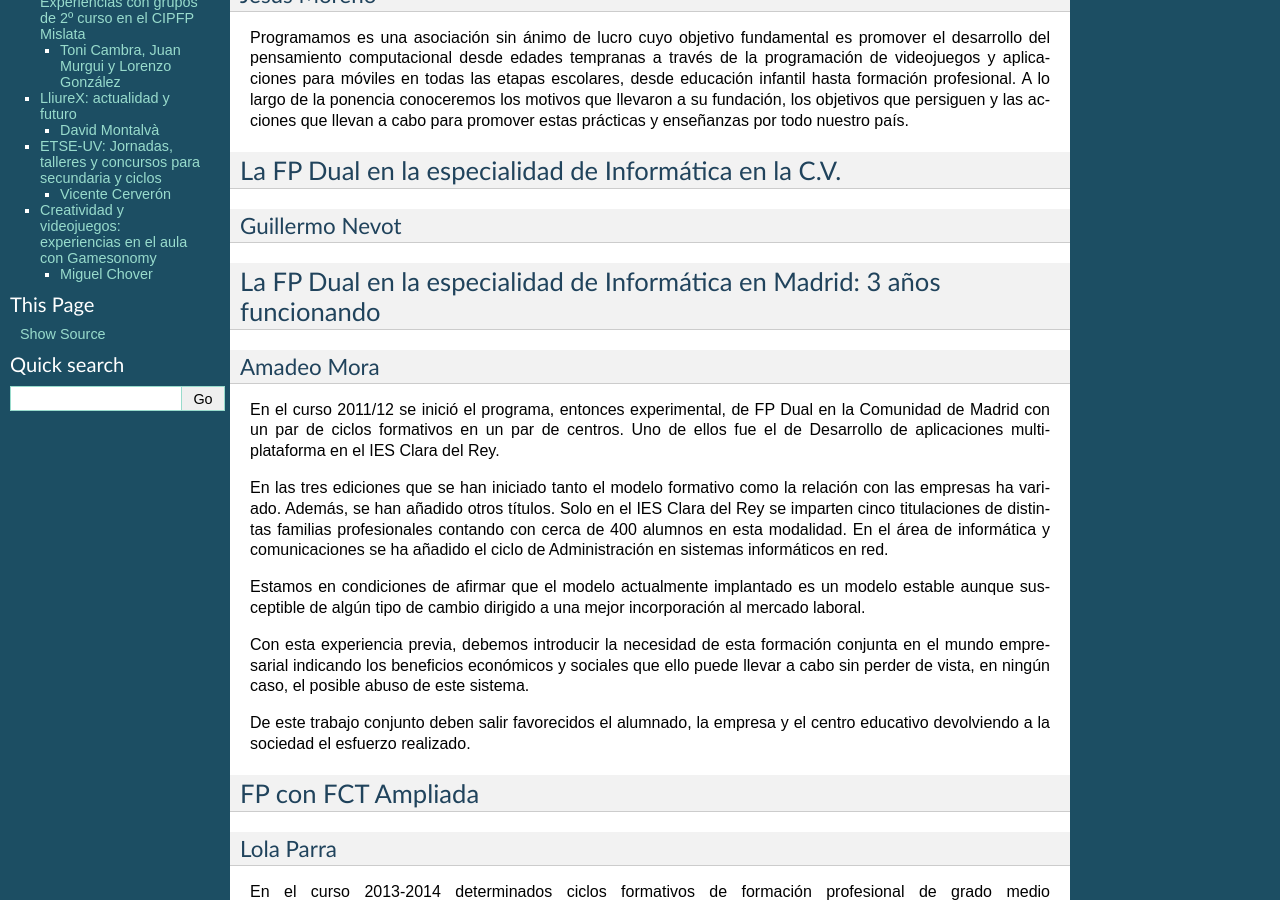
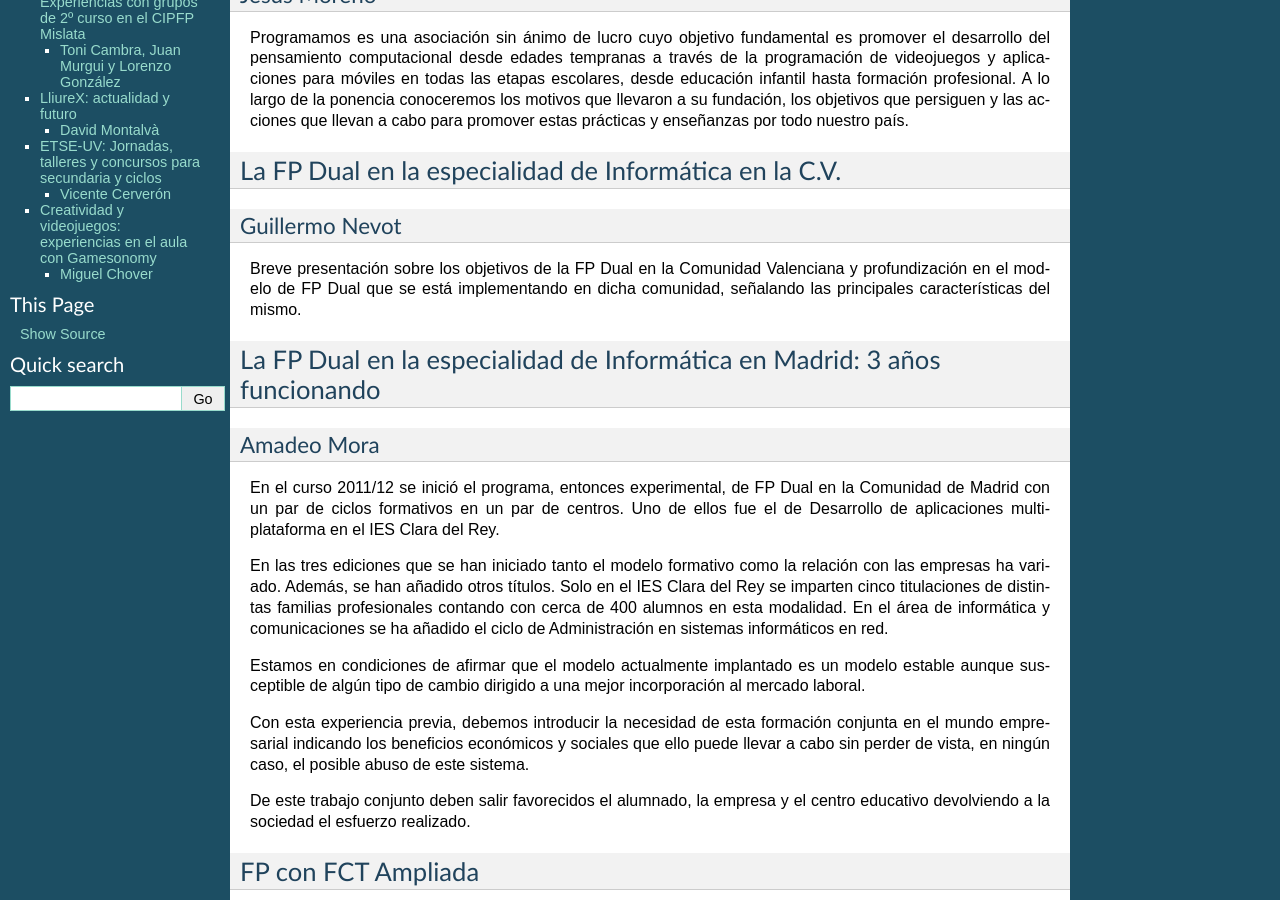
Before and after one commit to pnapi/web-pnapi-archivo, a Sphinx documentation site: the page built from source/congreso/2014/ponencias.rst, in a window 1280 px wide and 900 px high, scrolled down 672 px. Built offline with Sphinx 7.4.7, drawn with Linux system fonts in a browser that asks for light colours.

Commit message:
Ponencia de Guillermo Nevot

```diff
--- a/source/congreso/2014/ponencias.rst
+++ b/source/congreso/2014/ponencias.rst
@@ -37,7 +37,7 @@ La FP Dual en la especialidad de Informática en la C.V.
 Guillermo Nevot
 ~~~~~~~~~~~~~~~
 
-
+Breve presentación sobre los objetivos de la FP Dual en la Comunidad Valenciana y profundización en el modelo de FP Dual que se está implementando en dicha comunidad, señalando las principales características del mismo.
 
 
 .. _fp-dual-informatica-madrid:
```
